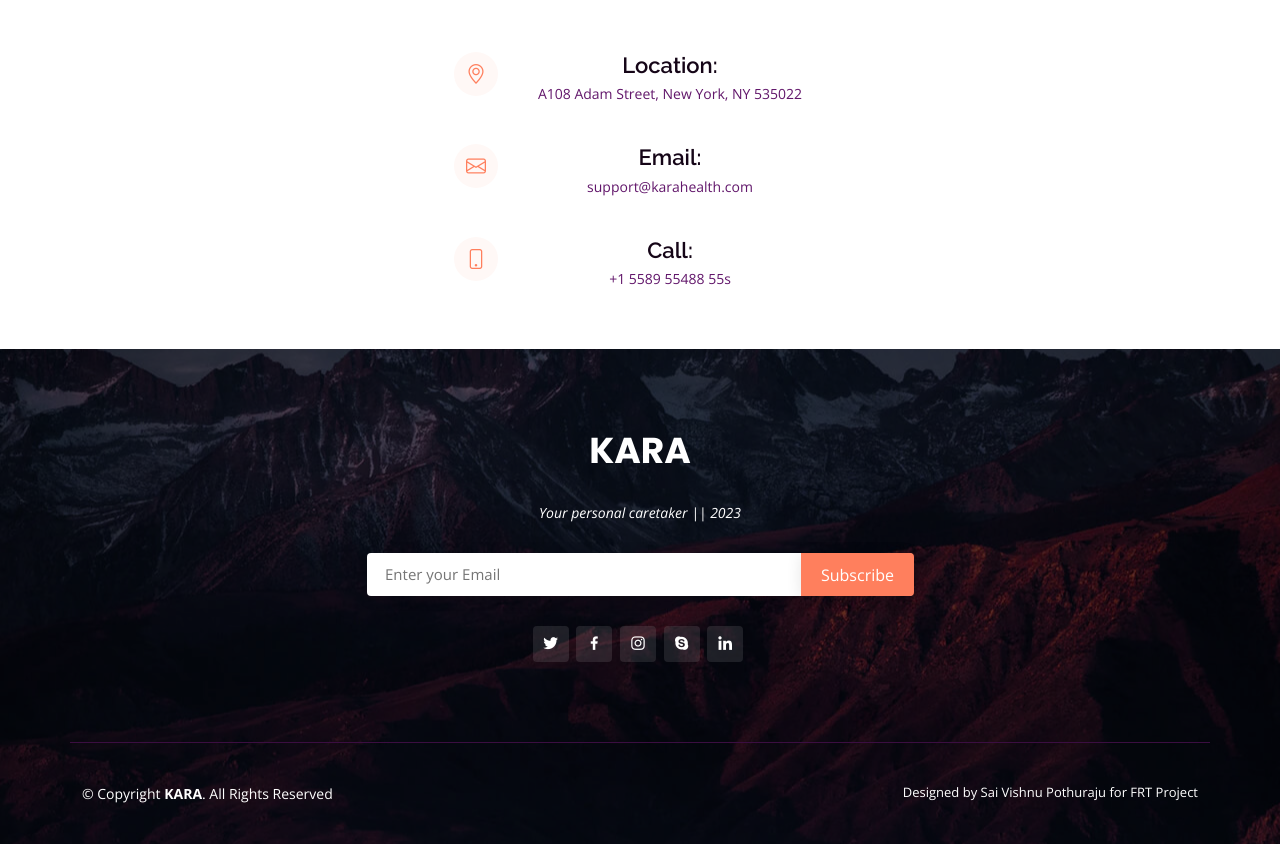
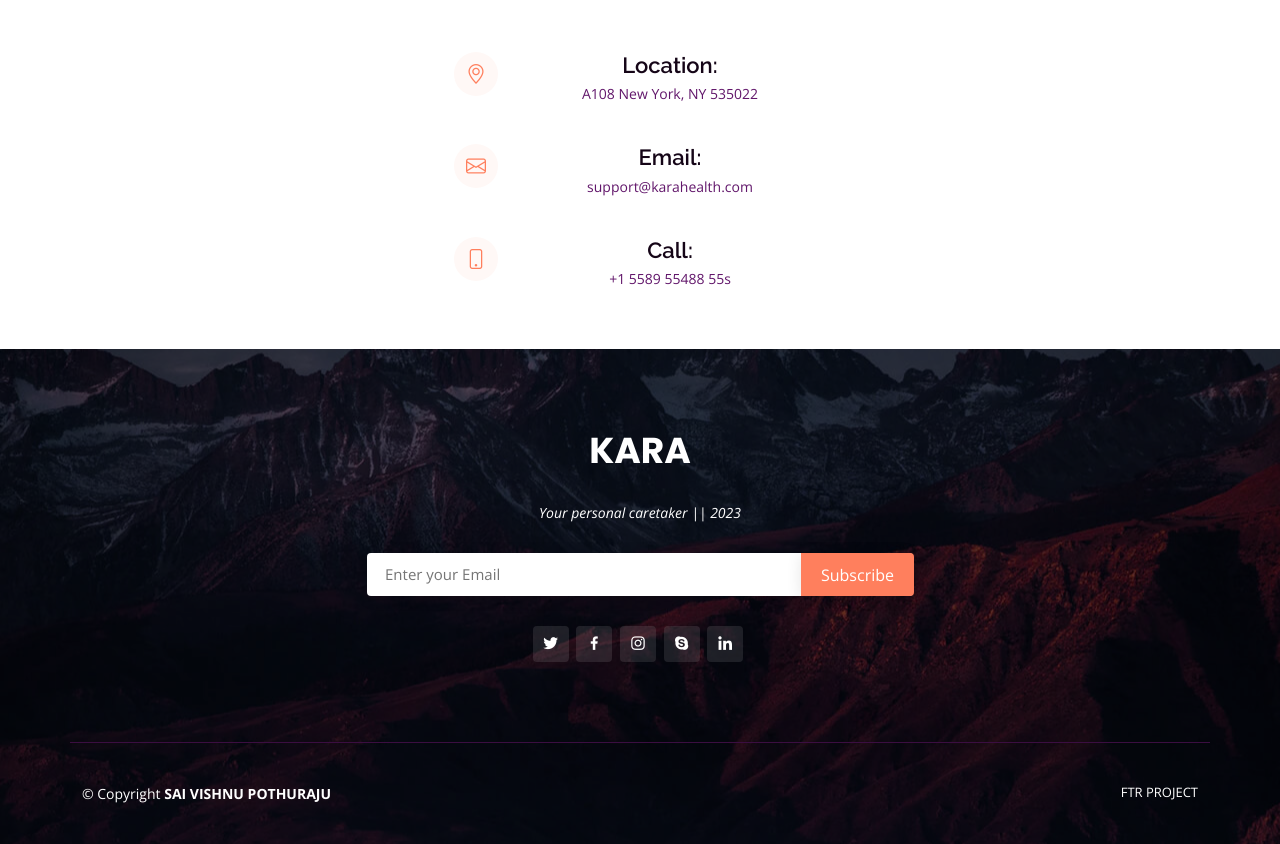
Before and after one commit to svstyles/FRTProject, a plain HTML site: page index.html in a window 1280 px wide. Shown: the part 5630-6474 px from the top of the page. Drawn offline with nearby package versions, Linux system fonts and the light colour scheme.

Commit message:
Update index.html

```diff
--- a/index.html
+++ b/index.html
@@ -538,7 +538,7 @@ The health assistant can also provide personalized fitness programs that are tai
               <div class="address">
                 <i class="bi bi-geo-alt"></i>
                 <h4>Location:</h4>
-                <p>A108 Adam Street, New York, NY 535022</p>
+                <p>A108 New York, NY 535022</p>
               </div>
 
               <div class="email">
@@ -599,10 +599,10 @@ The health assistant can also provide personalized fitness programs that are tai
 
     <div class="container footer-bottom clearfix">
       <div class="copyright">
-        &copy; Copyright <strong><span>KARA</span></strong>. All Rights Reserved
+	      &copy; Copyright <strong><span>SAI VISHNU POTHURAJU</span></strong>
       </div>
       <div class="credits">
-        Designed by Sai Vishnu Pothuraju for FRT Project</a>
+        FTR PROJECT</a>
       </div>
     </div>
   </footer><!-- End Footer -->
```
